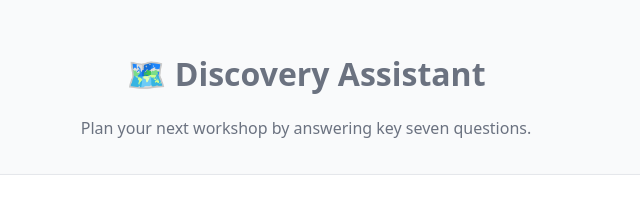
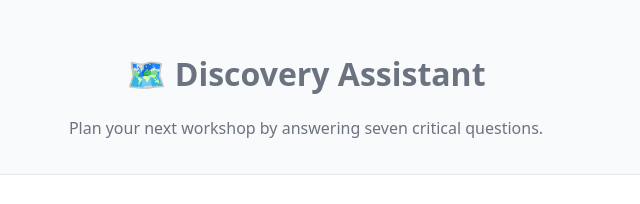
Before and after one commit to mesropjanoyan/Discovery-Assistant, a plain HTML site: page index.html in a window 1280 px wide. Shown: the top 204 px of the page, 334-974 px from the left. Drawn offline with Linux system fonts and the light colour scheme.

Commit message:
Update header description for clarity

```diff
--- a/index.html
+++ b/index.html
@@ -13,7 +13,7 @@
 
     <header>
         <h1>🗺️ Discovery Assistant</h1>
-        <p>Plan your next workshop by answering key seven questions.</p>
+        <p>Plan your next workshop by answering seven critical questions.</p>
     </header>
 
     <main>
```
